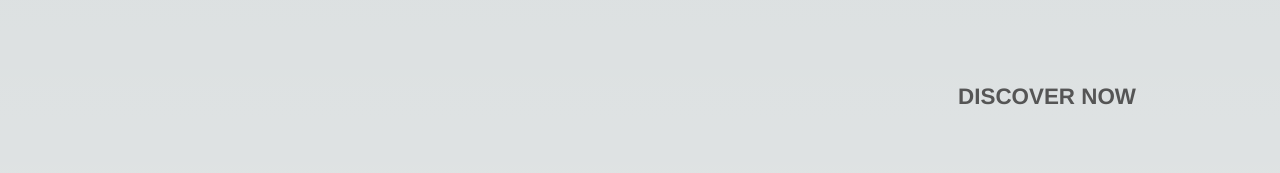
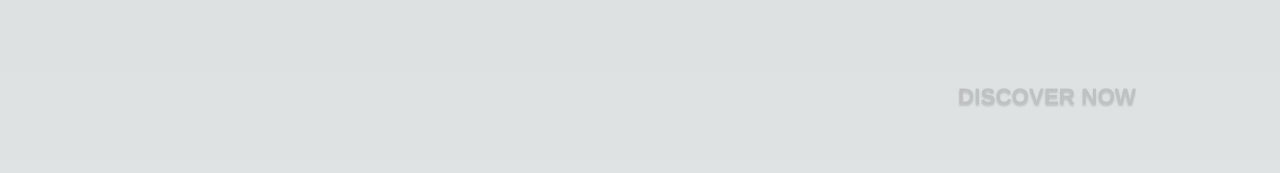
Before and after one commit to bhavy2908/ruggd.in, a Next.js app: page / in a window 1280 px wide. Shown: the part 558-731 px from the top of the page. Built offline with nearby package versions, Linux system fonts and the light colour scheme.

Commit message:
Update Carousel

```diff
--- a/assets/Carousel.css
+++ b/assets/Carousel.css
@@ -9,12 +9,12 @@
   --carousel-bg-color-rgb: 0, 0, 0;
 }
 
-.container-box{
+.container-box {
   display: flex;
   flex-direction: row;
 }
 
-.heading-box{
+.heading-box {
   float: right;
   width: 40%;
   position: absolute;
@@ -191,7 +191,6 @@
   }
 }
 
-
 :root {
   --headingSize: 65px;
   --background-color: transparent; /* Changed from black to transparent */
@@ -203,7 +202,7 @@
   color: white;
   position: absolute;
   margin-left: 40%;
-  margin-top: 30VH;
+  margin-top: 30vh;
   text-align: right;
 }
 
@@ -215,15 +214,14 @@ h1 {
   margin-bottom: -6vh;
   top: 100px;
   opacity: 0;
-  animation:
-    .5s swift-up ease-in-out forwards,
+  animation: 0.5s swift-up ease-in-out forwards,
     4.5s fade-in ease-in-out forwards;
 }
 
 span {
   display: inline-block;
   overflow: hidden;
-  animation: .3s swift-up ease-in-out forwards;
+  animation: 0.3s swift-up ease-in-out forwards;
 }
 
 i {
@@ -231,9 +229,55 @@ i {
   position: relative;
   top: var(--headingSize);
   opacity: 0; /* Start with opacity 0 */
-  animation:
-    .5s swift-up ease-in-out forwards,
+  animation: 0.5s swift-up ease-in-out forwards,
     4.5s fade-in ease-in-out forwards;
+}
+
+@media screen and (max-width: 1000px) {
+  .container {
+    width: auto;
+    margin: 0 10%;
+  }
+
+  :root {
+    --headingSize: 35px;
+  }
+}
+
+.shop-now-btn {
+  margin-top: 20vh;
+  font-size: 1.4rem;
+  font-weight: 600;
+  animation: 0.5s swift-up ease-in-out forwards,
+    4.5s fade-in ease-in-out forwards, animate 2s infinite;
+
+  padding: 0.6rem 1rem 0rem 1rem;
+  border-radius: 4px;
+  color: #787777;
+  /* border: 1px solid #186F65; */
+  text-transform: uppercase;
+  text-shadow: 0 2px 2px rgba(0, 0, 0, 0.5);
+  -webkit-mask-image: linear-gradient(
+    -75deg,
+    rgba(255, 255, 255, 0.3) 30%,
+    #fff 50%,
+    rgba(255, 255, 255, 0.3) 70%
+  );
+  -webkit-mask-size: 200%;
+}
+
+.shop-now-btn:hover {
+  color: #186f65;
+}
+
+@keyframes animate {
+  from {
+    -webkit-mask-position: 150%;
+  }
+
+  to {
+    -webkit-mask-position: -50%;
+  }
 }
 
 @keyframes swift-up {
@@ -253,33 +297,3 @@ i {
     opacity: 1;
   }
 }
-
-@media screen and (max-width: 1000px) {
-  .container {
-    width: auto;
-    margin: 0 10%;
-  }
-
-  :root {
-    --headingSize: 35px;
-  }
-}
-
-.shop-now-btn{
-  margin-top: 20vh;
-  font-size: 1.4rem;
-  font-weight: 600;
-  animation:
-    .5s swift-up ease-in-out forwards,
-    4.5s fade-in ease-in-out forwards;
-
-  padding: 0.6rem 1rem 0rem 1rem;
-  border-radius: 4px;
-  color: #555555;
-  /* border: 1px solid #186F65; */
-  text-transform: uppercase;
-}
-
-.shop-now-btn:hover{
-  color: #186F65;
-}
--- a/components/Carousel.tsx
+++ b/components/Carousel.tsx
@@ -5,40 +5,40 @@ import "../assets/Carousel.css";
 const CarouselComponent: React.FC = () => {
   const carouselItems = [
     {
-      src: "http://static.superiorwallpapers.com/images/lthumbs/2016-03/11645_Elephant-runing-in-the-jungle-HD-wild-animal-wallpaper.jpg",
-      alt: "Elephant running in the jungle",
+      src: "https://5.imimg.com/data5/SELLER/Default/2023/5/305639688/VA/II/TR/68642660/versace-luxury-rug-500x500.jpg",
+      alt: "Versace luxury rug",
     },
     {
-      src: "http://static.superiorwallpapers.com/images/lthumbs/2016-03/11645_Elephant-runing-in-the-jungle-HD-wild-animal-wallpaper.jpg",
-      alt: "Elephant running in the jungle",
+      src: "https://media.karousell.com/media/photos/products/2021/5/20/formula_1_wool_rug_thick_pile_1621476763_723a3767_progressive.jpg",
+      alt: "Formula 1 wool rug",
     },
     {
-      src: "http://static.superiorwallpapers.com/images/lthumbs/2016-03/11645_Elephant-runing-in-the-jungle-HD-wild-animal-wallpaper.jpg",
-      alt: "Elephant running in the jungle",
+      src: "https://5.imimg.com/data5/SELLER/Default/2023/9/344842391/OW/AY/XG/87155868/rfgtht-500x500.jpg",
+      alt: "Colorful abstract rug",
     },
     {
-      src: "http://static.superiorwallpapers.com/images/lthumbs/2016-03/11645_Elephant-runing-in-the-jungle-HD-wild-animal-wallpaper.jpg",
-      alt: "Elephant running in the jungle",
+      src: "https://letsrug.in/cdn/shop/files/014E4F37-FB2C-4C1E-A005-A2FBE026D6EF.png?v=1695576857&width=416",
+      alt: "Geometric pattern rug",
     },
     {
-      src: "http://static.superiorwallpapers.com/images/lthumbs/2016-03/11645_Elephant-runing-in-the-jungle-HD-wild-animal-wallpaper.jpg",
-      alt: "Elephant running in the jungle",
+      src: "https://encrypted-tbn0.gstatic.com/images?q=tbn:ANd9GcQe1AkAcOzKFrnPOrcIqj9AlGgzmogVMN1OhA&s",
+      alt: "Circular pattern rug",
     },
     {
-      src: "http://static.superiorwallpapers.com/images/lthumbs/2016-03/11645_Elephant-runing-in-the-jungle-HD-wild-animal-wallpaper.jpg",
-      alt: "Elephant running in the jungle",
+      src: "https://i.etsystatic.com/33539386/r/il/a127ec/4123396508/il_fullxfull.4123396508_i0jr.jpg",
+      alt: "Vintage style rug",
     },
     {
-      src: "http://static.superiorwallpapers.com/images/lthumbs/2016-03/11645_Elephant-runing-in-the-jungle-HD-wild-animal-wallpaper.jpg",
-      alt: "Elephant running in the jungle",
+      src: "https://encrypted-tbn0.gstatic.com/images?q=tbn:ANd9GcTGttiFqHhETyzBwECFStbCL1GsVCLWI3PmNg&s",
+      alt: "Modern abstract rug",
     },
     {
-      src: "http://static.superiorwallpapers.com/images/lthumbs/2016-03/11645_Elephant-runing-in-the-jungle-HD-wild-animal-wallpaper.jpg",
-      alt: "Elephant running in the jungle",
+      src: "https://m.media-amazon.com/images/I/71qKIhTTRJS._AC_UF894,1000_QL80_.jpg",
+      alt: "Bohemian style rug",
     },
     {
-      src: "http://static.superiorwallpapers.com/images/lthumbs/2016-03/11645_Elephant-runing-in-the-jungle-HD-wild-animal-wallpaper.jpg",
-      alt: "Elephant running in the jungle",
+      src: "https://www.travelsintranslation.com/wp-content/uploads/2021/07/Punk-Rock-Stars-Social-Distortion-Band-Area-Rug-Music-CV60024-Rug-Carpet.jpg",
+      alt: "Punk rock band rug",
     },
   ];
 
@@ -88,10 +88,10 @@ const CarouselComponent: React.FC = () => {
         <h1 className="swift-up-text" style={{ color: "#186F65" }}>
           elegance
         </h1>
-        <h1 className="swift-up-text">
-          underfoot.
-        </h1>
-        <button className="swift-up-text shop-now-btn">Discover Now</button>
+        <h1 className="swift-up-text">underfoot.</h1>
+        <button className="swift-up-text shop-now-btn shine">
+          Discover Now
+        </button>
       </section>
     </div>
   );
```
